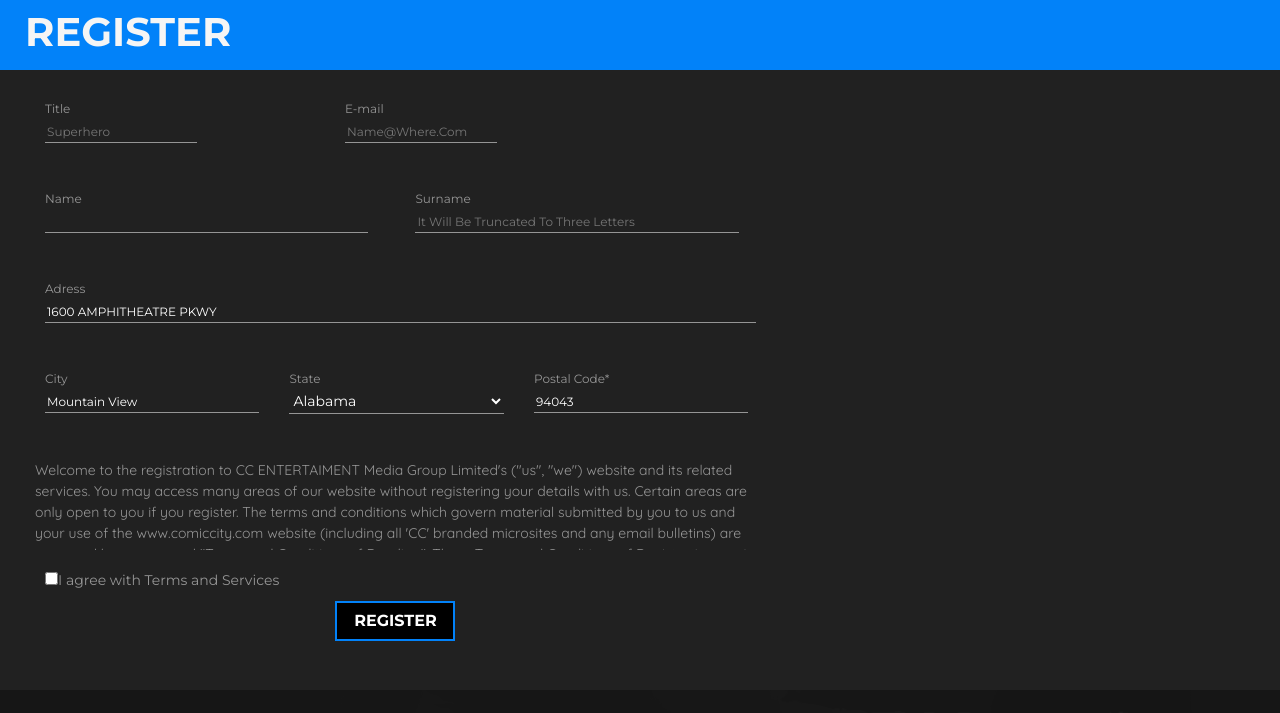
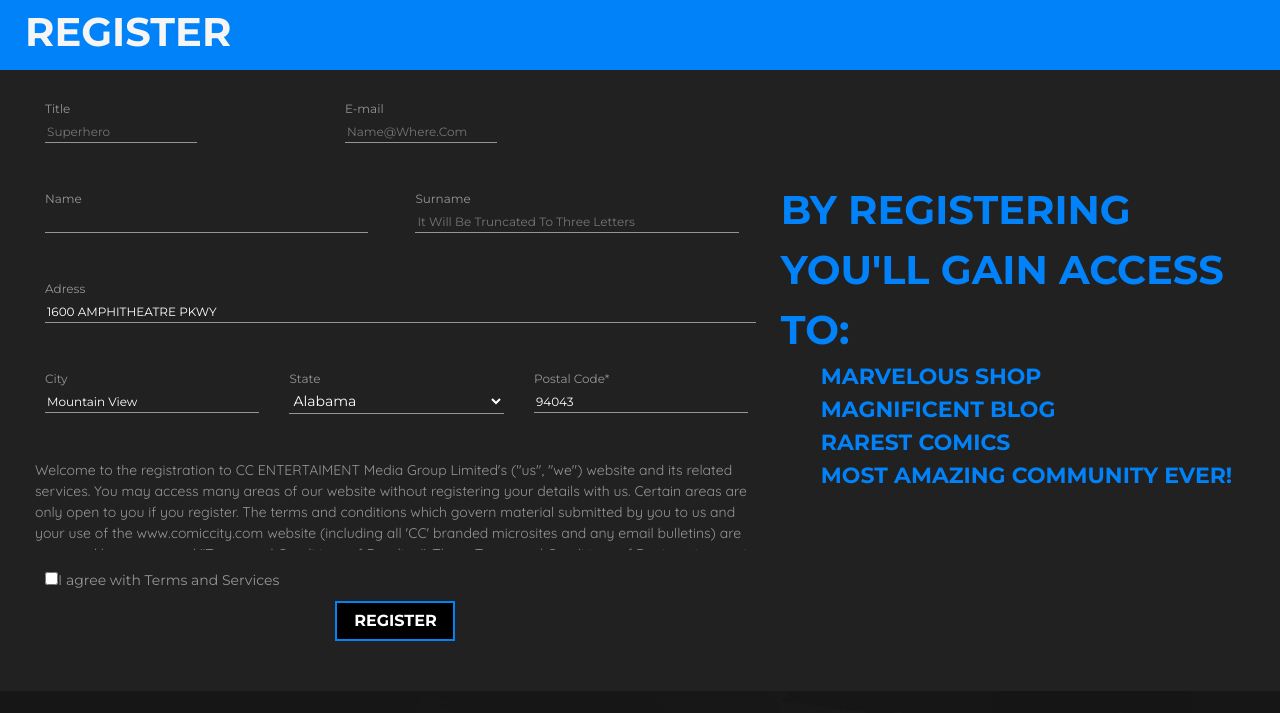
Before and after one commit to keatshyperion/Comic_City, a plain HTML site: page register.html in a window 1280 px wide. Shown: the part 87-800 px from the top of the page. Drawn offline with Linux system fonts and the light colour scheme.

Commit message:
Rejestracja skończona, ale nie jest jednym formularzem, więc nie będzie działać.

```diff
--- a/register.html
+++ b/register.html
@@ -251,7 +251,15 @@
             </div>
             <div class="row submitMe justify-content-center"><button type="submit">REGISTER</button></div>
         </div>
-        <div class="col-lg-5"></div>
+        <div class="col-lg-5 register--description">
+            <span class="register--title">BY REGISTERING YOU'LL GAIN ACCESS TO:</span>
+            <ul>
+                <li>MARVELOUS SHOP</li>
+                <li>MAGNIFICENT BLOG</li>
+                <li>RAREST COMICS</li>
+                <li>MOST AMAZING COMMUNITY EVER!</li>
+            </ul>
+        </div>
     </div>
 </div>
         <!--FOOTER START-->
--- a/style.css
+++ b/style.css
@@ -908,7 +908,7 @@ color:white;
   left:268px;
 }
 .register{
-  height:700px;
+  min-height:600px;
   width:100%;
 }
 .label{
@@ -962,7 +962,7 @@ input:focus .label{
   margin-top:20px;
 }
 .form{
-  height:700px;
+  min-height:500px;
   padding-left:40px;
 }
 .two-names{
@@ -1039,3 +1039,15 @@ background-color:#0282f9;
 color:white;
 cursor:pointer;
 }
+.register--description{
+  color:#0282f9;
+  font-family: 'Montserrat', sans-serif;
+  font-weight: 700;
+}
+.register--description ul li{
+  list-style-type: none;
+  font-size:22px;
+}
+.register--title{
+  font-size:40px;
+}
```
